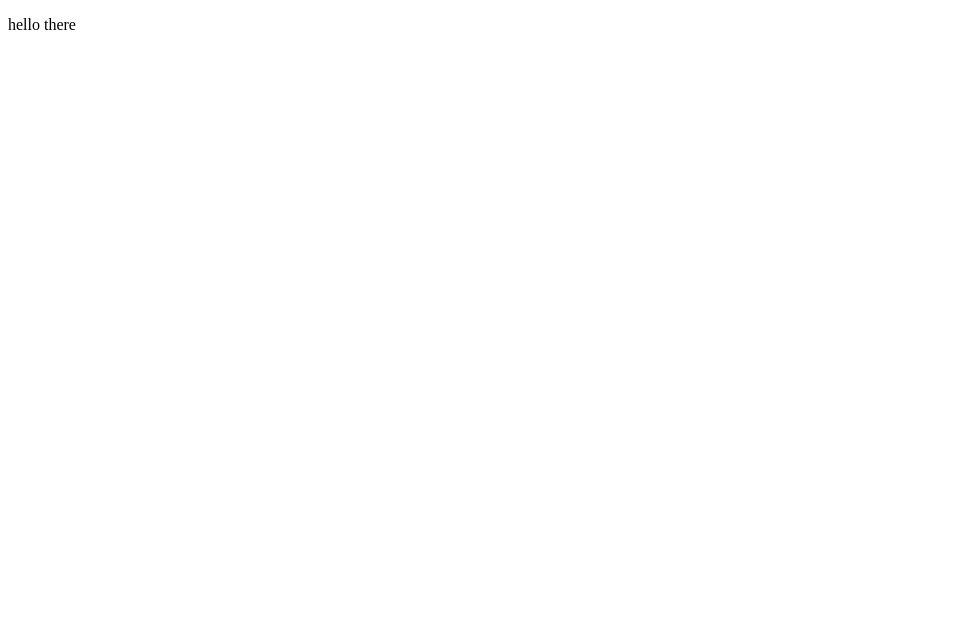
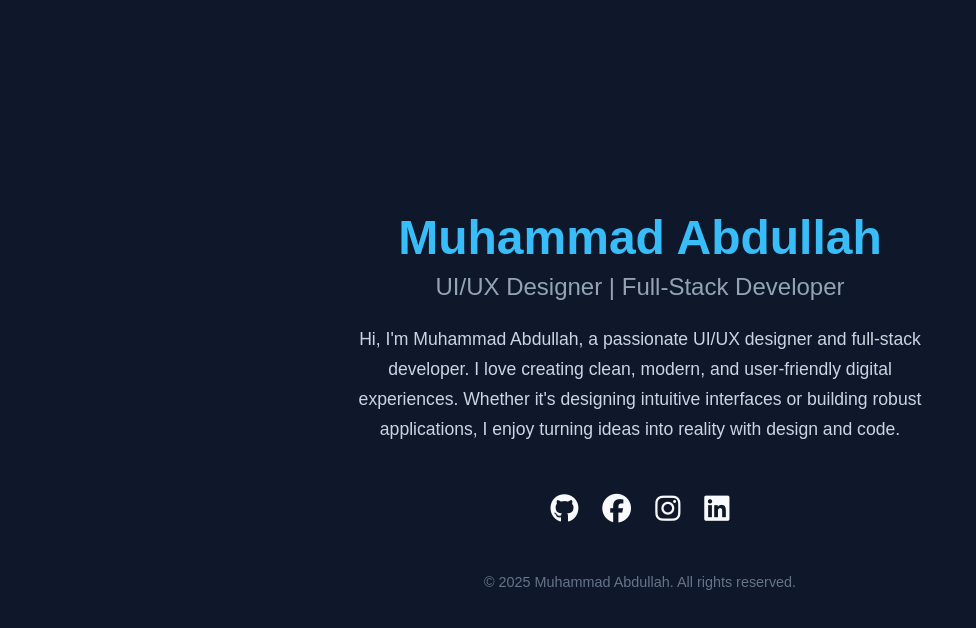
Before and after one commit to mrpsycho-dev/portfolio, a plain HTML site: page index.html in a window 1280 px wide. Shown: the whole page, without its empty margins (0-976 px from the left). Drawn offline with Linux system fonts and the light colour scheme.

Commit message:
Update index.html

```diff
--- a/index.html
+++ b/index.html
@@ -1,11 +1,96 @@
 <!DOCTYPE html>
 <html lang="en">
-  <head>
-    <meta charset="UTF-8" />
-    <meta name="viewport" content="width=device-width, initial-scale=1.0" />
-    <title>Portfolio</title>
-  </head>
-  <body>
-    <p>hello there</p>
-  </body>
+<head>
+  <meta charset="UTF-8">
+  <meta name="viewport" content="width=device-width, initial-scale=1.0">
+  <title>Muhammad Abdullah | About Me</title>
+  <!-- Font Awesome for icons -->
+  <link href="https://cdnjs.cloudflare.com/ajax/libs/font-awesome/6.5.0/css/all.min.css" rel="stylesheet">
+  <style>
+    * {
+      margin: 0;
+      padding: 0;
+      box-sizing: border-box;
+      font-family: "Poppins", sans-serif;
+    }
+
+    body {
+      background: #0f172a;
+      color: #f8fafc;
+      display: flex;
+      flex-direction: column;
+      justify-content: center;
+      align-items: center;
+      min-height: 100vh;
+      text-align: center;
+      padding: 2rem;
+    }
+
+    h1 {
+      font-size: 3rem;
+      margin-bottom: 0.5rem;
+      color: #38bdf8;
+    }
+
+    h2 {
+      font-size: 1.5rem;
+      font-weight: 400;
+      margin-bottom: 1.5rem;
+      color: #94a3b8;
+    }
+
+    p {
+      max-width: 600px;
+      line-height: 1.7;
+      font-size: 1.1rem;
+      margin-bottom: 2rem;
+      color: #cbd5e1;
+    }
+
+    .socials {
+      display: flex;
+      gap: 1.5rem;
+      justify-content: center;
+      margin-top: 1rem;
+    }
+
+    .socials a {
+      color: #f8fafc;
+      font-size: 1.8rem;
+      transition: 0.3s ease;
+    }
+
+    .socials a:hover {
+      color: #38bdf8;
+      transform: scale(1.2);
+    }
+
+    footer {
+      margin-top: 3rem;
+      font-size: 0.9rem;
+      color: #64748b;
+    }
+  </style>
+</head>
+<body>
+  <h1>Muhammad Abdullah</h1>
+  <h2>UI/UX Designer | Full-Stack Developer</h2>
+  <p>
+    Hi, I'm Muhammad Abdullah, a passionate UI/UX designer and full-stack developer.
+    I love creating clean, modern, and user-friendly digital experiences.
+    Whether it's designing intuitive interfaces or building robust applications,
+    I enjoy turning ideas into reality with design and code.
+  </p>
+
+  <div class="socials">
+    <a href="https://github.com/mrpsycho-dev" target="_blank"><i class="fab fa-github"></i></a>
+    <a href="https://www.facebook.com/akitotakahashii/" target="_blank"><i class="fab fa-facebook"></i></a>
+    <a href="https://www.instagram.com/indo._mie/" target="_blank"><i class="fab fa-instagram"></i></a>
+    <a href="#"><i class="fab fa-linkedin"></i></a>
+  </div>
+
+  <footer>
+    © 2025 Muhammad Abdullah. All rights reserved.
+  </footer>
+</body>
 </html>
```
